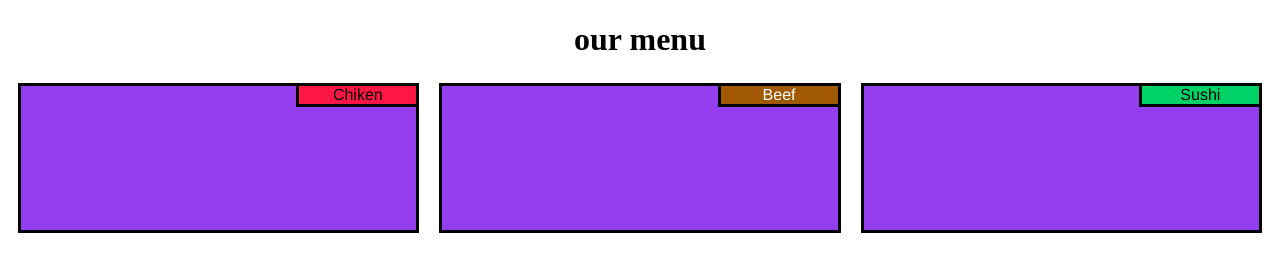
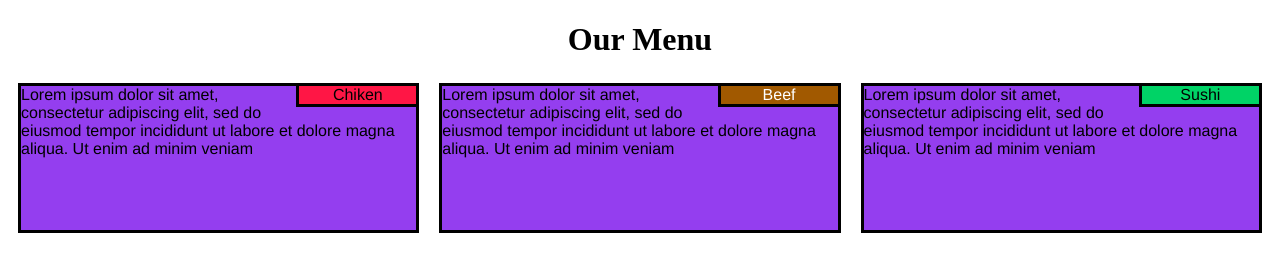
Before and after one commit to AAAlmAAA/modul2-repo, a plain HTML site: page index.html in a window 1280 px wide. Drawn offline with Linux system fonts and the light colour scheme.

Commit message:
Update index.html

```diff
--- a/index.html
+++ b/index.html
@@ -6,26 +6,40 @@
 <link rel="stylesheet" href="style.css">
 <title>Responsive Layout</title>
 
-
-
 </head>
 <body>
-<h1>our menu</h1>
+<h1>Our Menu</h1>
 
 <div class="row">
   <div class="col-lg-4 col-md-6 col-sm-12">
     <div class="items">
       <p id="chiken">Chiken</p>
+      <div class="details">Lorem ipsum dolor sit amet,
+        consectetur adipiscing elit,
+        sed do eiusmod tempor incididunt ut labore et dolore magna aliqua.
+         Ut enim ad minim veniam </div>
     </div>
   </div>
+
   <div class="col-lg-4 col-md-6 col-sm-12">
     <div class="items">
       <p id="beef">Beef</p>
+      <div class="details">Lorem ipsum dolor sit amet,
+        consectetur adipiscing elit,
+        sed do eiusmod tempor incididunt ut labore et dolore magna aliqua.
+         Ut enim ad minim veniam </div>
+    </div>
     </div>
   </div>
+
   <div class="col-lg-4 col-md-12 col-sm-12">
     <div class="items">
       <p id="sushi">Sushi</p>
+      <div class="details">Lorem ipsum dolor sit amet,
+        consectetur adipiscing elit,
+        sed do eiusmod tempor incididunt ut labore et dolore magna aliqua.
+         Ut enim ad minim veniam </div>
+    </div>
     </div>
   </div>
 
```
